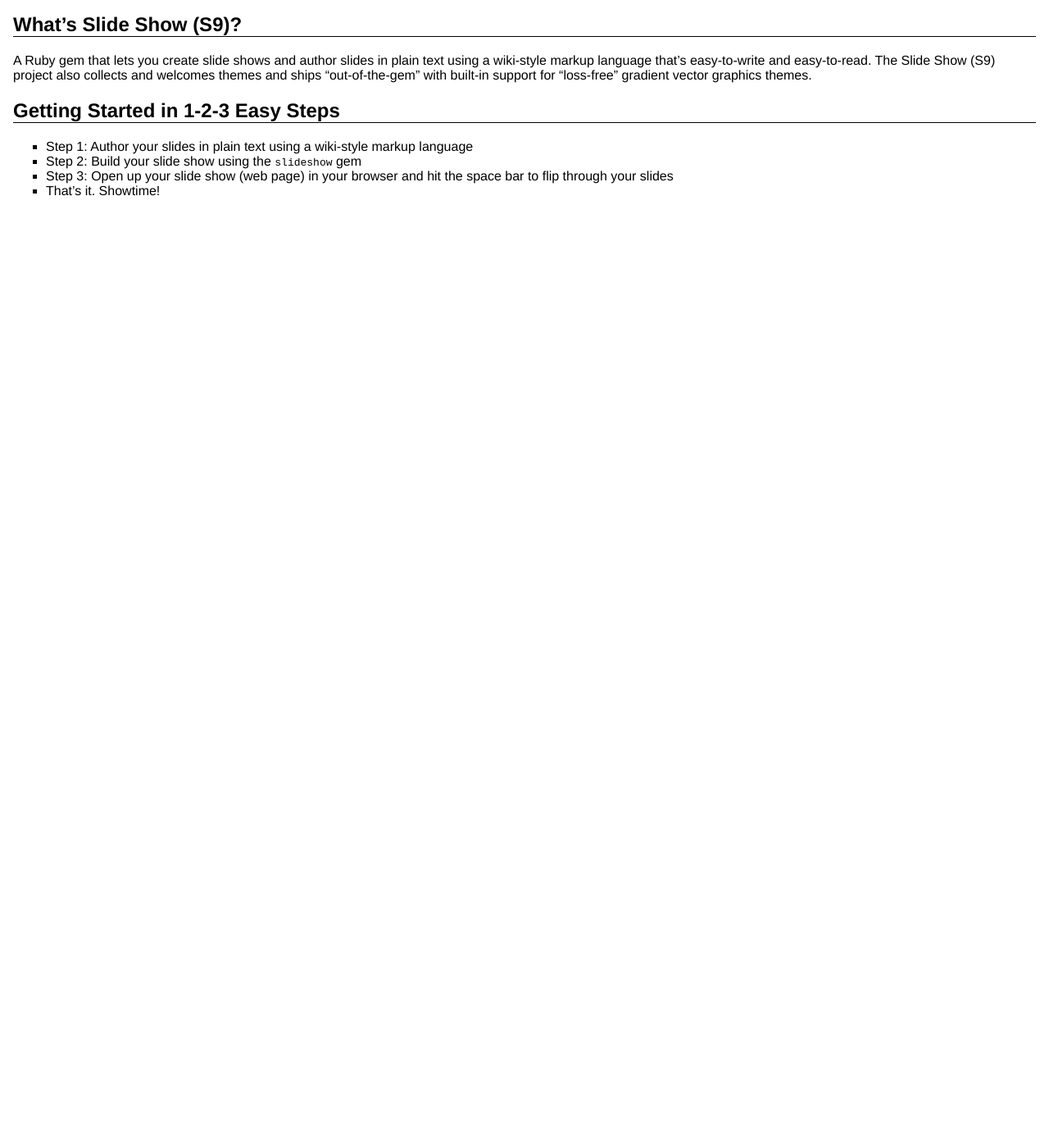
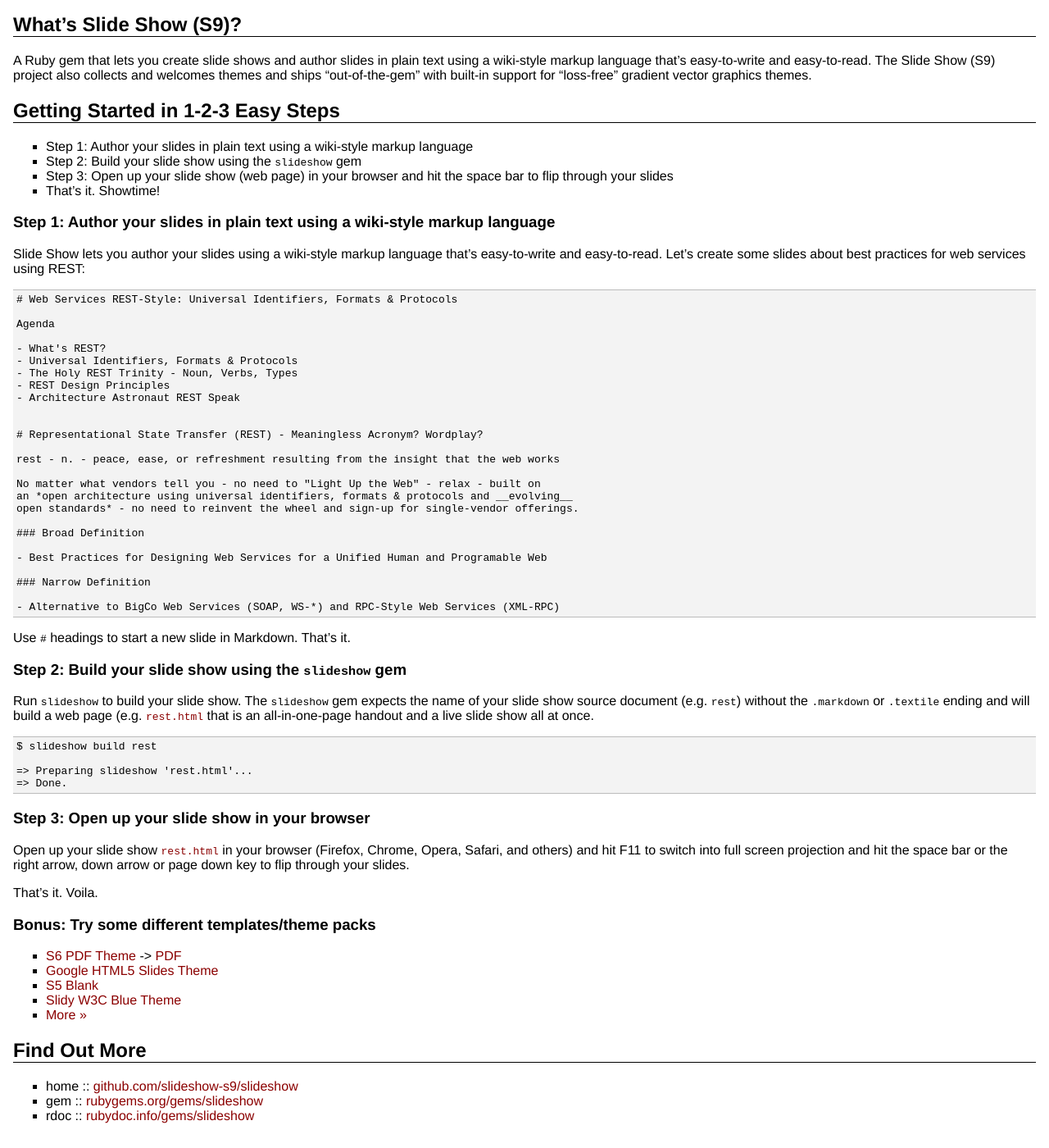
Before and after one commit to planetruby/gems, a Jekyll site: the page built from _posts/2015-01-15-week-3-slideshow.md, in a window 1280 px wide and 1400 px high, scrolled down 241 px. Shown: the whole window at 82% size. Built offline with Jekyll 4.4.1, drawn with Linux system fonts in a browser that asks for light colours; before the commit the page ends 900 px from its top, so only the background shows below that.

Commit message:
up slideshow s9

```diff
--- a/_posts/2015-01-15-week-3-slideshow.md
+++ b/_posts/2015-01-15-week-3-slideshow.md
@@ -17,3 +17,81 @@
 * Step 2: Build your slide show using the `slideshow` gem
 * Step 3: Open up your slide show (web page) in your browser and hit the space bar to flip through your slides
 * That's it. Showtime!
+
+### Step 1: Author your slides in plain text using a wiki-style markup language
+
+Slide Show lets you author your slides using a wiki-style markup language
+that's easy-to-write and easy-to-read. Let's create some slides about best practices for web services
+using REST:
+
+~~~
+# Web Services REST-Style: Universal Identifiers, Formats & Protocols
+
+Agenda
+
+- What's REST?
+- Universal Identifiers, Formats & Protocols
+- The Holy REST Trinity - Noun, Verbs, Types
+- REST Design Principles
+- Architecture Astronaut REST Speak
+
+
+# Representational State Transfer (REST) - Meaningless Acronym? Wordplay?
+
+rest - n. - peace, ease, or refreshment resulting from the insight that the web works
+
+No matter what vendors tell you - no need to "Light Up the Web" - relax - built on
+an *open architecture using universal identifiers, formats & protocols and __evolving__
+open standards* - no need to reinvent the wheel and sign-up for single-vendor offerings.
+
+### Broad Definition
+
+- Best Practices for Designing Web Services for a Unified Human and Programable Web
+
+### Narrow Definition
+
+- Alternative to BigCo Web Services (SOAP, WS-*) and RPC-Style Web Services (XML-RPC)
+~~~
+
+Use `#` headings to start a new slide in Markdown. That's it.
+
+
+### Step 2: Build your slide show using the `slideshow` gem
+
+Run `slideshow` to build your slide show. The `slideshow` gem
+expects the name of your slide show source document (e.g. `rest`)
+without the `.markdown` or `.textile` ending and will build a web page
+(e.g. [`rest.html`](http://slideshow-s9.github.io/demos/rest.html)
+that is an all-in-one-page handout and a live slide show all at once.
+
+~~~
+$ slideshow build rest
+
+=> Preparing slideshow 'rest.html'...
+=> Done.
+~~~
+
+### Step 3: Open up your slide show in your browser
+
+Open up your slide show [`rest.html`](http://slideshow-s9.github.io/demos/rest.html)
+in your browser (Firefox, Chrome, Opera, Safari, and others) and hit F11 to switch
+into full screen projection and hit the space bar or the right arrow, down arrow
+or page down key to flip through your slides.
+
+
+That's it. Voila.
+
+### Bonus: Try some different templates/theme packs
+
+* [S6 PDF Theme](http://slideshow-s9.github.io/demos/tutorial.pdf.html) -> [PDF](http://slideshow-s9.github.io/demos/tutorial.pdf)
+* [Google HTML5 Slides Theme](http://slideshow-s9.github.io/demos/packs/g5/tutorial1.html5.html)
+* [S5 Blank](http://slideshow-s9.github.io/demos/packs/s5/tutorial1.html)
+* [Slidy W3C Blue Theme](http://slideshow-s9.github.io/demos/packs/slidy/tutorial1.w3c.html)
+* [More »](http://slideshow-s9.github.io/gallery.html)
+
+
+## Find Out More
+
+* home  :: [github.com/slideshow-s9/slideshow](https://github.com/slideshow-s9/slideshow)
+* gem   :: [rubygems.org/gems/slideshow](https://rubygems.org/gems/slideshow)
+* rdoc  :: [rubydoc.info/gems/slideshow](http://rubydoc.info/gems/slideshow)
```
